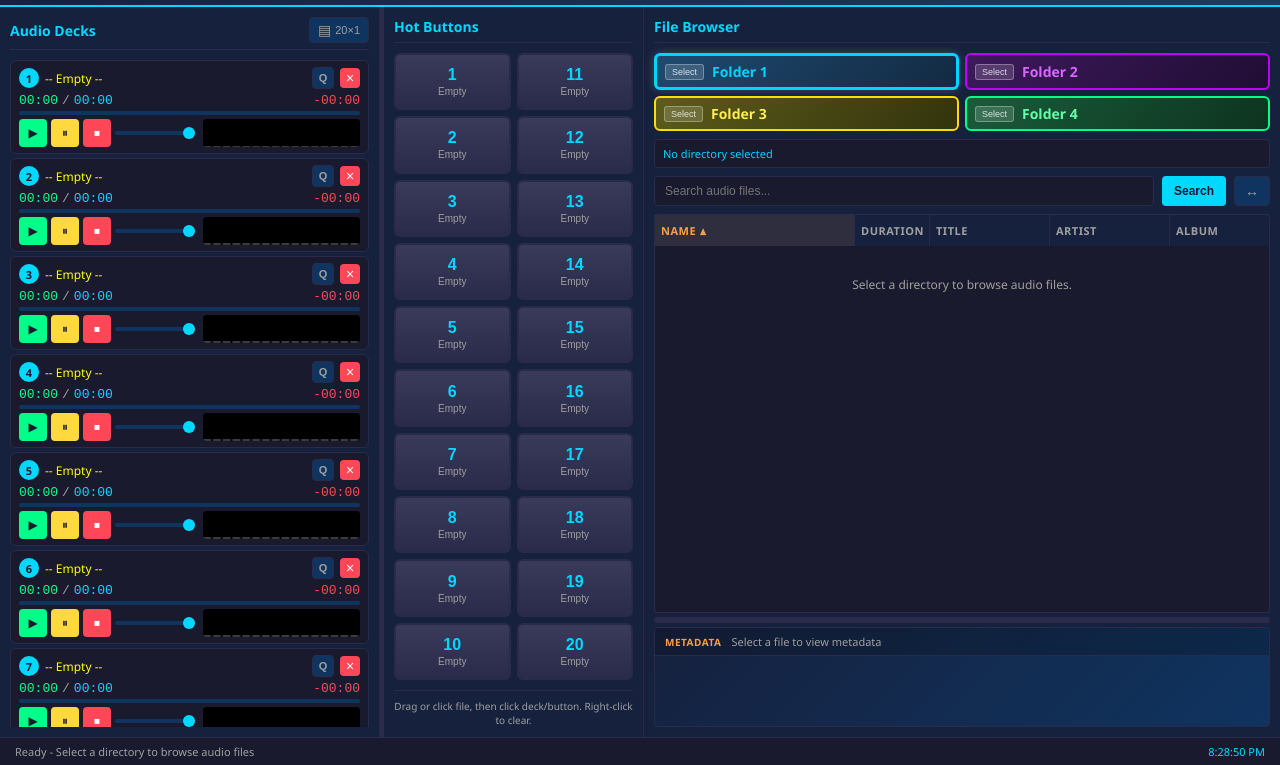
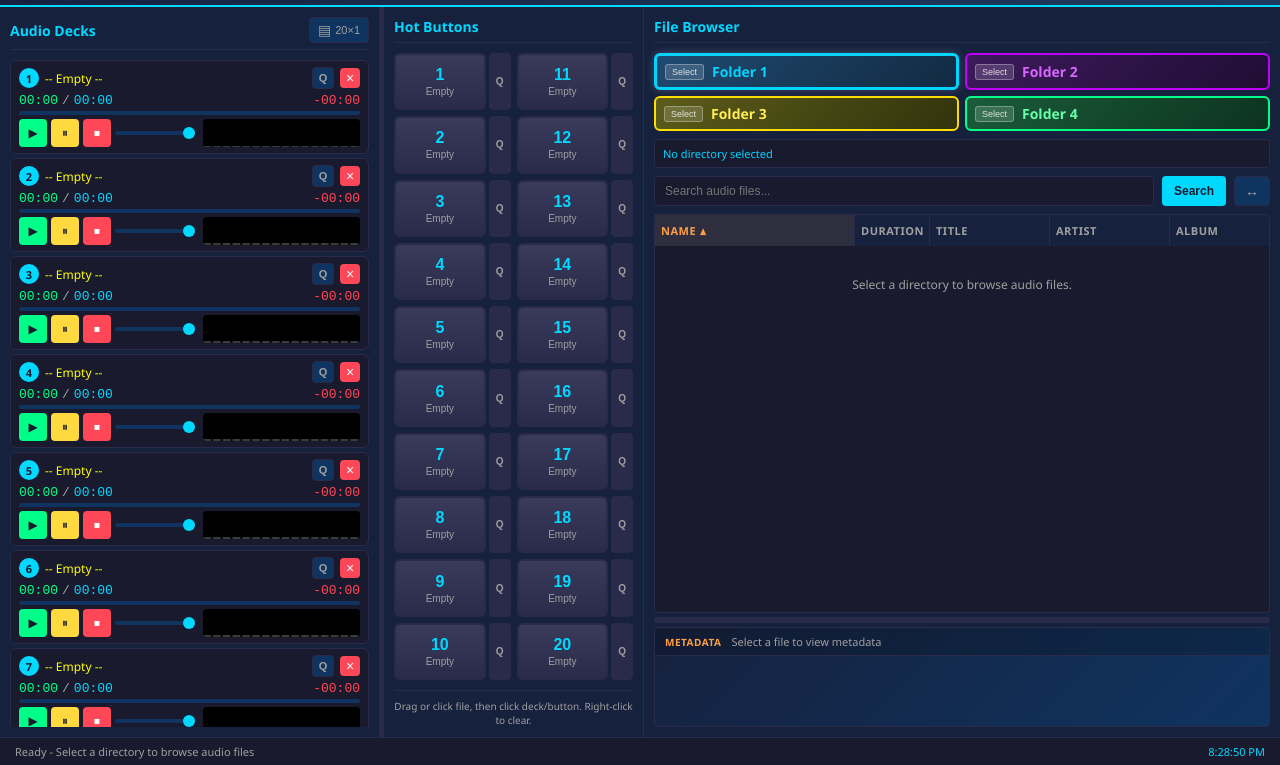
Before and after one commit to marzialetech/audioplayer, a website: page webapp/index.html in a window 1280 px wide. Shown: the part 35-800 px from the top of the page. Drawn offline with Linux system fonts and the light colour scheme.

Commit message:
Queue wrap-around (20→1) and Q buttons on hot buttons
- When deck 20 finishes, play deck 1 if it's queued (wrap-around)
- Add Q button to each hot button to toggle queue (same as deck cards)
- Queue state synced between audio decks and hot buttons
- On-screen Q buttons always work; keyboard Q only when shortcuts enabled

```diff
--- a/webapp/app.js
+++ b/webapp/app.js
@@ -415,6 +415,15 @@ function setupEventListeners() {
       else if (state.draggingFile) {
         loadToDeck(targetSlot, state.draggingFile);
       }
+    });
+  });
+
+  // Hot button queue buttons
+  document.querySelectorAll('.btn-hot-queue').forEach(btn => {
+    btn.addEventListener('click', (e) => {
+      e.stopPropagation(); // Don't trigger hot button click
+      const slot = parseInt(btn.dataset.slot);
+      toggleQueue(slot);
     });
   });
 
@@ -1878,19 +1887,38 @@ function toggleQueue(deckNum) {
   updateQueueButtonState(deckNum);
 
   if (state.decks[deckNum].queued) {
-    setStatus(`Deck ${deckNum} queued to play after deck ${deckNum - 1}`);
+    // Show wrap-around message for deck 1
+    const prevDeck = deckNum === 1 ? DECK_COUNT : deckNum - 1;
+    if (deckNum === 1) {
+      setStatus(`Deck 1 queued to play after deck 20 (wrap-around)`);
+    } else {
+      setStatus(`Deck ${deckNum} queued to play after deck ${prevDeck}`);
+    }
   } else {
     setStatus(`Deck ${deckNum} removed from queue`);
   }
 }
 
-// Update queue button visual state
+// Update queue button visual state (both audio deck and hot button)
 function updateQueueButtonState(deckNum) {
-  const btn = document.querySelector(`.btn-queue[data-deck="${deckNum}"]`);
-  if (state.decks[deckNum].queued) {
-    btn.classList.add('active');
-  } else {
-    btn.classList.remove('active');
+  // Update audio deck queue button
+  const deckBtn = document.querySelector(`.btn-queue[data-deck="${deckNum}"]`);
+  if (deckBtn) {
+    if (state.decks[deckNum].queued) {
+      deckBtn.classList.add('active');
+    } else {
+      deckBtn.classList.remove('active');
+    }
+  }
+
+  // Update hot button queue button
+  const hotBtn = document.querySelector(`.btn-hot-queue[data-slot="${deckNum}"]`);
+  if (hotBtn) {
+    if (state.decks[deckNum].queued) {
+      hotBtn.classList.add('active');
+    } else {
+      hotBtn.classList.remove('active');
+    }
   }
 }
 
@@ -1975,18 +2003,22 @@ function onDeckEnded(deckNum) {
     state.decks[deckNum].audio.volume = state.masterVolume;
   }
 
-  // Check if next deck (N+1) is queued BEFORE clearing
-  const nextDeck = deckNum + 1;
-  const shouldPlayNext = nextDeck <= DECK_COUNT && state.decks[nextDeck].queued && state.decks[nextDeck].file;
+  // Check if next deck is queued BEFORE clearing (with wrap-around: 20 -> 1)
+  const nextDeck = deckNum === DECK_COUNT ? 1 : deckNum + 1;
+  const shouldPlayNext = state.decks[nextDeck].queued && state.decks[nextDeck].file;
 
   // Auto-clear the deck that just finished
   clearDeck(deckNum);
   setStatus(`Deck ${deckNum} finished and cleared`);
 
-  // Now play the next queued deck if applicable
+  // Now play the next queued deck if applicable (supports wrap-around)
   if (shouldPlayNext) {
     playDeck(nextDeck);
-    setStatus(`Auto-playing queued deck ${nextDeck}`);
+    if (deckNum === DECK_COUNT && nextDeck === 1) {
+      setStatus(`Auto-playing queued deck 1 (wrapped from deck 20)`);
+    } else {
+      setStatus(`Auto-playing queued deck ${nextDeck}`);
+    }
   }
 }
 
--- a/webapp/index.html
+++ b/webapp/index.html
@@ -537,26 +537,26 @@
         <h2>Hot Buttons</h2>
         <div class="hot-buttons-grid" id="hotButtonsGrid">
           <!-- Hot buttons 1-20 -->
-          <button class="hot-button" data-slot="1"><span class="hot-number">1</span><span class="hot-label">Empty</span></button>
-          <button class="hot-button" data-slot="2"><span class="hot-number">2</span><span class="hot-label">Empty</span></button>
-          <button class="hot-button" data-slot="3"><span class="hot-number">3</span><span class="hot-label">Empty</span></button>
-          <button class="hot-button" data-slot="4"><span class="hot-number">4</span><span class="hot-label">Empty</span></button>
-          <button class="hot-button" data-slot="5"><span class="hot-number">5</span><span class="hot-label">Empty</span></button>
-          <button class="hot-button" data-slot="6"><span class="hot-number">6</span><span class="hot-label">Empty</span></button>
-          <button class="hot-button" data-slot="7"><span class="hot-number">7</span><span class="hot-label">Empty</span></button>
-          <button class="hot-button" data-slot="8"><span class="hot-number">8</span><span class="hot-label">Empty</span></button>
-          <button class="hot-button" data-slot="9"><span class="hot-number">9</span><span class="hot-label">Empty</span></button>
-          <button class="hot-button" data-slot="10"><span class="hot-number">10</span><span class="hot-label">Empty</span></button>
-          <button class="hot-button" data-slot="11"><span class="hot-number">11</span><span class="hot-label">Empty</span></button>
-          <button class="hot-button" data-slot="12"><span class="hot-number">12</span><span class="hot-label">Empty</span></button>
-          <button class="hot-button" data-slot="13"><span class="hot-number">13</span><span class="hot-label">Empty</span></button>
-          <button class="hot-button" data-slot="14"><span class="hot-number">14</span><span class="hot-label">Empty</span></button>
-          <button class="hot-button" data-slot="15"><span class="hot-number">15</span><span class="hot-label">Empty</span></button>
-          <button class="hot-button" data-slot="16"><span class="hot-number">16</span><span class="hot-label">Empty</span></button>
-          <button class="hot-button" data-slot="17"><span class="hot-number">17</span><span class="hot-label">Empty</span></button>
-          <button class="hot-button" data-slot="18"><span class="hot-number">18</span><span class="hot-label">Empty</span></button>
-          <button class="hot-button" data-slot="19"><span class="hot-number">19</span><span class="hot-label">Empty</span></button>
-          <button class="hot-button" data-slot="20"><span class="hot-number">20</span><span class="hot-label">Empty</span></button>
+          <div class="hot-button-wrapper" data-slot="1"><button class="hot-button" data-slot="1"><span class="hot-number">1</span><span class="hot-label">Empty</span></button><button class="btn-hot-queue" data-slot="1" title="Queue after previous">Q</button></div>
+          <div class="hot-button-wrapper" data-slot="2"><button class="hot-button" data-slot="2"><span class="hot-number">2</span><span class="hot-label">Empty</span></button><button class="btn-hot-queue" data-slot="2" title="Queue after previous">Q</button></div>
+          <div class="hot-button-wrapper" data-slot="3"><button class="hot-button" data-slot="3"><span class="hot-number">3</span><span class="hot-label">Empty</span></button><button class="btn-hot-queue" data-slot="3" title="Queue after previous">Q</button></div>
+          <div class="hot-button-wrapper" data-slot="4"><button class="hot-button" data-slot="4"><span class="hot-number">4</span><span class="hot-label">Empty</span></button><button class="btn-hot-queue" data-slot="4" title="Queue after previous">Q</button></div>
+          <div class="hot-button-wrapper" data-slot="5"><button class="hot-button" data-slot="5"><span class="hot-number">5</span><span class="hot-label">Empty</span></button><button class="btn-hot-queue" data-slot="5" title="Queue after previous">Q</button></div>
+          <div class="hot-button-wrapper" data-slot="6"><button class="hot-button" data-slot="6"><span class="hot-number">6</span><span class="hot-label">Empty</span></button><button class="btn-hot-queue" data-slot="6" title="Queue after previous">Q</button></div>
+          <div class="hot-button-wrapper" data-slot="7"><button class="hot-button" data-slot="7"><span class="hot-number">7</span><span class="hot-label">Empty</span></button><button class="btn-hot-queue" data-slot="7" title="Queue after previous">Q</button></div>
+          <div class="hot-button-wrapper" data-slot="8"><button class="hot-button" data-slot="8"><span class="hot-number">8</span><span class="hot-label">Empty</span></button><button class="btn-hot-queue" data-slot="8" title="Queue after previous">Q</button></div>
+          <div class="hot-button-wrapper" data-slot="9"><button class="hot-button" data-slot="9"><span class="hot-number">9</span><span class="hot-label">Empty</span></button><button class="btn-hot-queue" data-slot="9" title="Queue after previous">Q</button></div>
+          <div class="hot-button-wrapper" data-slot="10"><button class="hot-button" data-slot="10"><span class="hot-number">10</span><span class="hot-label">Empty</span></button><button class="btn-hot-queue" data-slot="10" title="Queue after previous">Q</button></div>
+          <div class="hot-button-wrapper" data-slot="11"><button class="hot-button" data-slot="11"><span class="hot-number">11</span><span class="hot-label">Empty</span></button><button class="btn-hot-queue" data-slot="11" title="Queue after previous">Q</button></div>
+          <div class="hot-button-wrapper" data-slot="12"><button class="hot-button" data-slot="12"><span class="hot-number">12</span><span class="hot-label">Empty</span></button><button class="btn-hot-queue" data-slot="12" title="Queue after previous">Q</button></div>
+          <div class="hot-button-wrapper" data-slot="13"><button class="hot-button" data-slot="13"><span class="hot-number">13</span><span class="hot-label">Empty</span></button><button class="btn-hot-queue" data-slot="13" title="Queue after previous">Q</button></div>
+          <div class="hot-button-wrapper" data-slot="14"><button class="hot-button" data-slot="14"><span class="hot-number">14</span><span class="hot-label">Empty</span></button><button class="btn-hot-queue" data-slot="14" title="Queue after previous">Q</button></div>
+          <div class="hot-button-wrapper" data-slot="15"><button class="hot-button" data-slot="15"><span class="hot-number">15</span><span class="hot-label">Empty</span></button><button class="btn-hot-queue" data-slot="15" title="Queue after previous">Q</button></div>
+          <div class="hot-button-wrapper" data-slot="16"><button class="hot-button" data-slot="16"><span class="hot-number">16</span><span class="hot-label">Empty</span></button><button class="btn-hot-queue" data-slot="16" title="Queue after previous">Q</button></div>
+          <div class="hot-button-wrapper" data-slot="17"><button class="hot-button" data-slot="17"><span class="hot-number">17</span><span class="hot-label">Empty</span></button><button class="btn-hot-queue" data-slot="17" title="Queue after previous">Q</button></div>
+          <div class="hot-button-wrapper" data-slot="18"><button class="hot-button" data-slot="18"><span class="hot-number">18</span><span class="hot-label">Empty</span></button><button class="btn-hot-queue" data-slot="18" title="Queue after previous">Q</button></div>
+          <div class="hot-button-wrapper" data-slot="19"><button class="hot-button" data-slot="19"><span class="hot-number">19</span><span class="hot-label">Empty</span></button><button class="btn-hot-queue" data-slot="19" title="Queue after previous">Q</button></div>
+          <div class="hot-button-wrapper" data-slot="20"><button class="hot-button" data-slot="20"><span class="hot-number">20</span><span class="hot-label">Empty</span></button><button class="btn-hot-queue" data-slot="20" title="Queue after previous">Q</button></div>
         </div>
         <p class="hot-buttons-hint">Drag or click file, then click deck/button. Right-click to clear.</p>
       </section>
--- a/webapp/styles.css
+++ b/webapp/styles.css
@@ -611,6 +611,43 @@ section h2 {
   min-width: 0; /* Critical for grid constraints */
 }
 
+/* Hot button wrapper for button + queue button */
+.hot-button-wrapper {
+  display: flex;
+  gap: 3px;
+  min-width: 0;
+}
+
+.hot-button-wrapper .hot-button {
+  flex: 1;
+  min-width: 0;
+}
+
+/* Hot button queue button */
+.btn-hot-queue {
+  background: #2a2a4a;
+  border: 1px solid var(--border-color);
+  border-radius: 4px;
+  color: var(--text-secondary);
+  font-size: 10px;
+  font-weight: 600;
+  padding: 0 6px;
+  cursor: pointer;
+  transition: all 0.2s;
+  flex-shrink: 0;
+}
+
+.btn-hot-queue:hover {
+  background: var(--accent-blue);
+  color: #000;
+}
+
+.btn-hot-queue.active {
+  background: var(--accent-orange);
+  color: #000;
+  border-color: var(--accent-orange);
+}
+
 .hot-button {
   background: linear-gradient(180deg, #3a3a5a, #2a2a4a);
   border: 2px solid var(--border-color);
```
